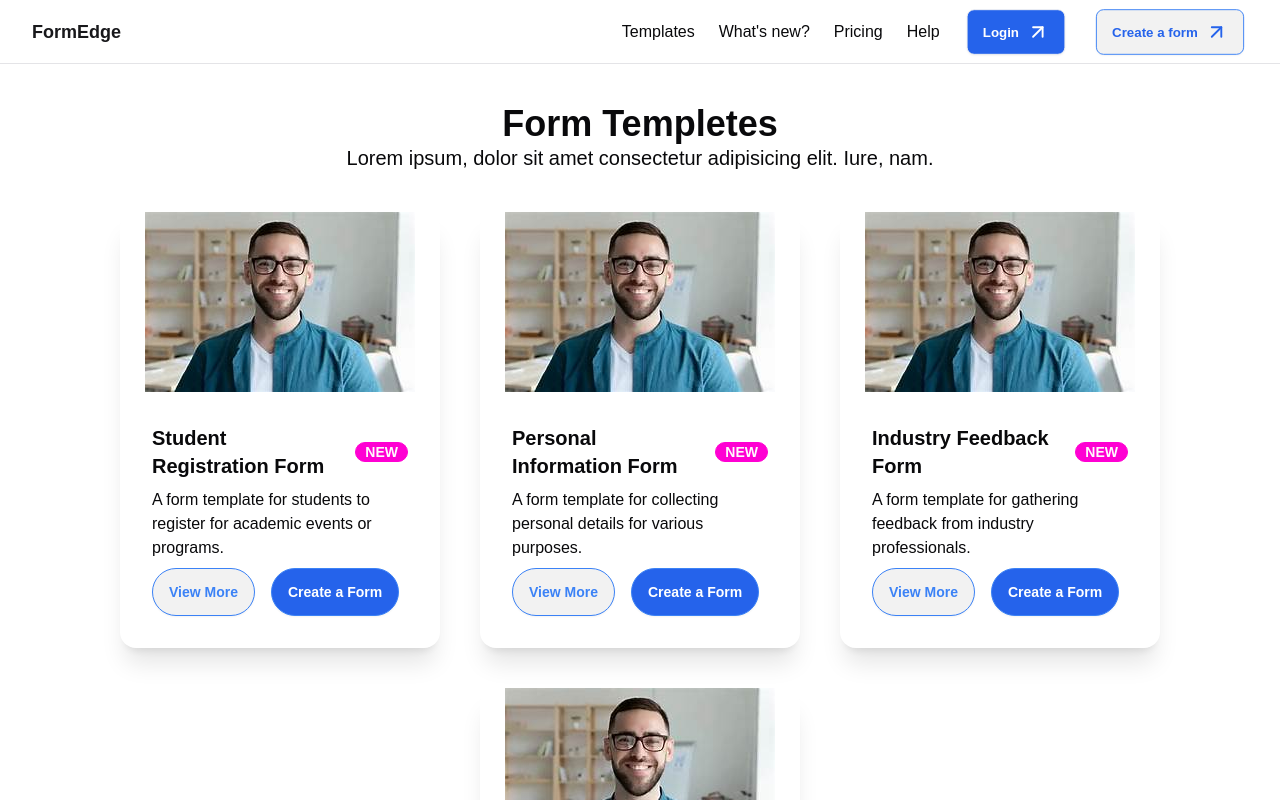
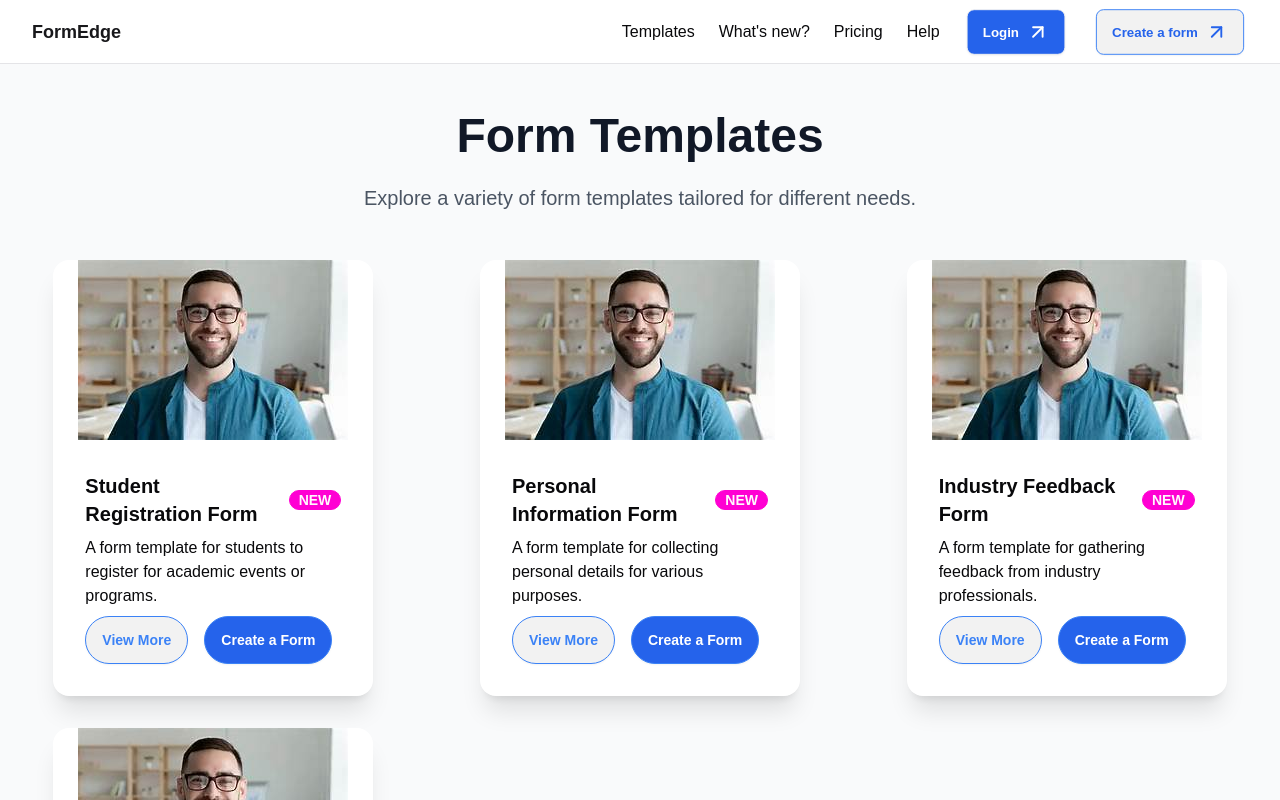
Before and after one commit to SURYAWANSHI-VAIBHAV/Shipform, a Next.js app: page /template in a window 1280 px wide. Shown: the top 800 px of the page. Built offline with nearby package versions, Linux system fonts and the light colour scheme.

Commit message:
login pagr ui updated

```diff
--- a/src/app/login/page.tsx
+++ b/src/app/login/page.tsx
@@ -1,6 +1,5 @@
 'use client'
 import Navbar from '@/components/Navigation/navbar';
-import { Goal } from 'lucide-react';
 import Link from 'next/link';
 import { useState } from 'react';
 
@@ -15,8 +14,8 @@ const LoginPage: React.FC = () => {
 
     try {
       // Call login API or authentication logic here
-      // For demo purposes, we just log the credentials
       if (email === 'user@example.com' && password === 'password') {
+        // Successful login action
       } else {
         setError('Invalid email or password');
       }
@@ -27,16 +26,23 @@ const LoginPage: React.FC = () => {
 
   return (
     <div>
-      <Navbar/>
-      <div className="flex justify-around pt-20 h-screen bg-gray-100 px-20">
-        <div className='flex flex-col justify-start'>
-          <h1 className='text-6xl pr-40'>Create beautiful forms and share them anywhere</h1>
-          <p className='text-xl pr-40 mt-4'>Lorem ipsum dolor sit, amet consectetur adipisicing elit. Eos officiis deserunt alias cum fuga expedita labore quis molestias, iusto laboriosam.</p>
+      <Navbar />
+      <div className="flex justify-around pt-20 h-screen bg-gray-50 px-10 lg:px-20">
+        <div className="flex flex-col justify-start">
+          <h1 className="text-5xl lg:text-6xl font-bold leading-tight">
+            Create beautiful forms and share them anywhere
+          </h1>
+          <p className="text-lg lg:text-xl mt-4 text-gray-700">
+            Easily design custom forms with powerful tools and share them with the world.
+          </p>
         </div>
-      <div className="w-full max-w-md p-8 space-y-8 bg-white rounded-lg shadow h-fit ">
-        <h2 className="text-4xl font-bold  text-gray-900">Login to FormEdge</h2>
-        <p>Lorem ipsum dolor sit amet consectetur adipisicing elit.</p>
+
+        <div className="w-full max-w-md p-8 space-y-8 bg-white rounded-lg shadow-md">
+          <h2 className="text-3xl lg:text-4xl font-bold text-gray-900">Login to FormEdge</h2>
+          <p className="text-gray-600">Access your account and start creating!</p>
+
           {error && <p className="text-red-500">{error}</p>}
+
           <form onSubmit={handleSubmit} className="space-y-6">
             <div>
               <label htmlFor="email" className="block text-sm font-medium text-gray-700">
@@ -49,12 +55,12 @@ const LoginPage: React.FC = () => {
                 value={email}
                 onChange={(e) => setEmail(e.target.value)}
                 required
-              className="block w-full px-3 py-2 mt-1 text-gray-900 placeholder-gray-400 border border-gray-300 rounded-md shadow-sm focus:outline-none focus:ring-indigo-500 focus:border-indigo-500 sm:text-sm"
+                className="block w-full px-4 py-2 mt-1 border rounded-md shadow-sm focus:outline-none focus:ring-indigo-500 focus:border-indigo-500 sm:text-sm border-gray-300 text-gray-900 placeholder-gray-400"
               />
             </div>
             <div>
               <label htmlFor="password" className="block text-sm font-medium text-gray-700">
-              Password
+                Password *
               </label>
               <input
                 id="password"
@@ -63,36 +69,37 @@ const LoginPage: React.FC = () => {
                 value={password}
                 onChange={(e) => setPassword(e.target.value)}
                 required
-              className="block w-full px-3 py-2 mt-1 text-gray-900 placeholder-gray-400 border border-gray-300 rounded-md shadow-sm focus:outline-none focus:ring-indigo-500 focus:border-indigo-500 sm:text-sm"
+                className="block w-full px-4 py-2 mt-1 border rounded-md shadow-sm focus:outline-none focus:ring-indigo-500 focus:border-indigo-500 sm:text-sm border-gray-300 text-gray-900 placeholder-gray-400"
               />
             </div>
-          <div className='flex justify-between'>
-          <div className='flex gap-2' >
-            <input type="checkbox" name="" id="" placeholder=''/>
-            <p>Remember me</p>
+            <div className="flex justify-between items-center">
+              <div className="flex items-center gap-2">
+                <input type="checkbox" id="remember" className="h-4 w-4 text-indigo-600 focus:ring-indigo-500 border-gray-300 rounded" />
+                <label htmlFor="remember" className="text-sm text-gray-700">Remember me</label>
               </div>
-          <Link href='/password'>Forgot password?</Link>
+              <Link href='/password' className="text-sm text-indigo-600 hover:underline">Forgot password?</Link>
             </div>
             <div>
               <button
                 type="submit"
-              className="flex justify-center w-full px-4 py-2 text-sm font-medium text-white bg-indigo-600 border border-transparent rounded-md shadow-sm hover:bg-indigo-700 focus:outline-none focus:ring-2 focus:ring-offset-2 focus:ring-indigo-500"
+                className="w-full flex justify-center px-4 py-2 text-sm font-medium text-white bg-indigo-600 rounded-md shadow-sm hover:bg-indigo-700 focus:outline-none focus:ring-2 focus:ring-indigo-500 focus:ring-offset-2"
               >
                 Log in to continue
               </button>
             </div>
+          </form>
 
-        </form>
           <div>
-            <div
-              className="flex justify-center w-full px-4 py-2 text-sm font-medium text-black  rounded-md  hover:bg-blue-800 hover:text-white border border-black "
+            <button
+              className="w-full flex justify-center px-4 py-2 text-sm font-medium text-gray-900 bg-white border border-gray-300 rounded-md shadow-sm hover:bg-gray-100 hover:text-black"
             >
               Sign in with Google
+            </button>
           </div>
-          </div>
-      <div className='flex justify-center gap-1'>
-        <p >dont have an account?</p>
-        <Link href={'/signup'} className='font-bold'>signup</Link>
+
+          <div className="flex justify-center gap-1 mt-4 text-sm text-gray-700">
+            <p>Don't have an account?</p>
+            <Link href="/signup" className="font-bold text-indigo-600 hover:underline">Sign up</Link>
           </div>
         </div>
       </div>
--- a/src/app/template/page.jsx
+++ b/src/app/template/page.jsx
@@ -1,55 +1,67 @@
-import TempleteCard from '@/components/cards/card'
-import Navbar from '@/components/Navigation/navbar'
-import React from 'react'
-const formTemplates= [
+import TempleteCard from '@/components/cards/card';
+import Navbar from '@/components/Navigation/navbar';
+import React from 'react';
+
+const formTemplates = [
   {
-      "id": 1,
-      "category": "Student",
-      "title": "Student Registration Form",
-      "description": "A form template for students to register for academic events or programs.",
-      "image": "student_form_image_url",
-      "formLink": "https://example.com/student-registration"
+    id: 1,
+    category: 'Student',
+    title: 'Student Registration Form',
+    description: 'A form template for students to register for academic events or programs.',
+    image: 'student_form_image_url',
+    formLink: 'https://example.com/student-registration',
   },
   {
-      "id": 2,
-      "category": "Personal",
-      "title": "Personal Information Form",
-      "description": "A form template for collecting personal details for various purposes.",
-      "image": "personal_form_image_url",
-      "formLink": "https://example.com/personal-info"
+    id: 2,
+    category: 'Personal',
+    title: 'Personal Information Form',
+    description: 'A form template for collecting personal details for various purposes.',
+    image: 'personal_form_image_url',
+    formLink: 'https://example.com/personal-info',
   },
   {
-      "id": 3,
-      "category": "Industry",
-      "title": "Industry Feedback Form",
-      "description": "A form template for gathering feedback from industry professionals.",
-      "image": "industry_form_image_url",
-      "formLink": "https://example.com/industry-feedback"
+    id: 3,
+    category: 'Industry',
+    title: 'Industry Feedback Form',
+    description: 'A form template for gathering feedback from industry professionals.',
+    image: 'industry_form_image_url',
+    formLink: 'https://example.com/industry-feedback',
   },
   {
-      "id": 4,
-      "category": "Industry",
-      "title": "Industry Feedback Form",
-      "description": "A form template for gathering feedback from industry professionals.",
-      "image": "industry_form_image_url",
-      "formLink": "https://example.com/industry-feedback"
-    }
-  ]
-function page() {
+    id: 4,
+    category: 'Industry',
+    title: 'Industry Feedback Form',
+    description: 'A form template for gathering feedback from industry professionals.',
+    image: 'industry_form_image_url',
+    formLink: 'https://example.com/industry-feedback',
+  },
+];
+
+function Page() {
   return (
+    <div className="min-h-screen bg-gray-50">
+      <Navbar />
+      <div className="container mx-auto px-4 py-12">
+        <h1 className="text-center text-5xl font-extrabold text-gray-900 mb-6">Form Templates</h1>
+        <p className="text-center text-xl text-gray-600 mb-12">
+          Explore a variety of form templates tailored for different needs.
+        </p>
 
-   <div className=''>
-    <Navbar/>
-        <h1 className='text-center text-4xl font-bold mt-10'>Form Templetes</h1>
-        <p className='text-center text-xl mb-10'>Lorem ipsum, dolor sit amet consectetur adipisicing elit. Iure, nam.</p>
-        <div className='flex gap-10 flex-wrap justify-center'>
-        {formTemplates.map((form, index) => ((
-
-          <TempleteCard id={form.id} title={form.title} category={form.category} description={form.description} formLink={form.formLink} />
-        )))}
+        <div className="grid grid-cols-1 sm:grid-cols-2 lg:grid-cols-3 gap-8 justify-items-center">
+          {formTemplates.map((form) => (
+            <TempleteCard
+              key={form.id}
+              id={form.id}
+              title={form.title}
+              category={form.category}
+              description={form.description}
+              formLink={form.formLink}
+            />
+          ))}
         </div>
       </div>
-  )
+    </div>
+  );
 }
 
-export default page
+export default Page;
```
Lines whose indentation alone changed are shown as unchanged.
